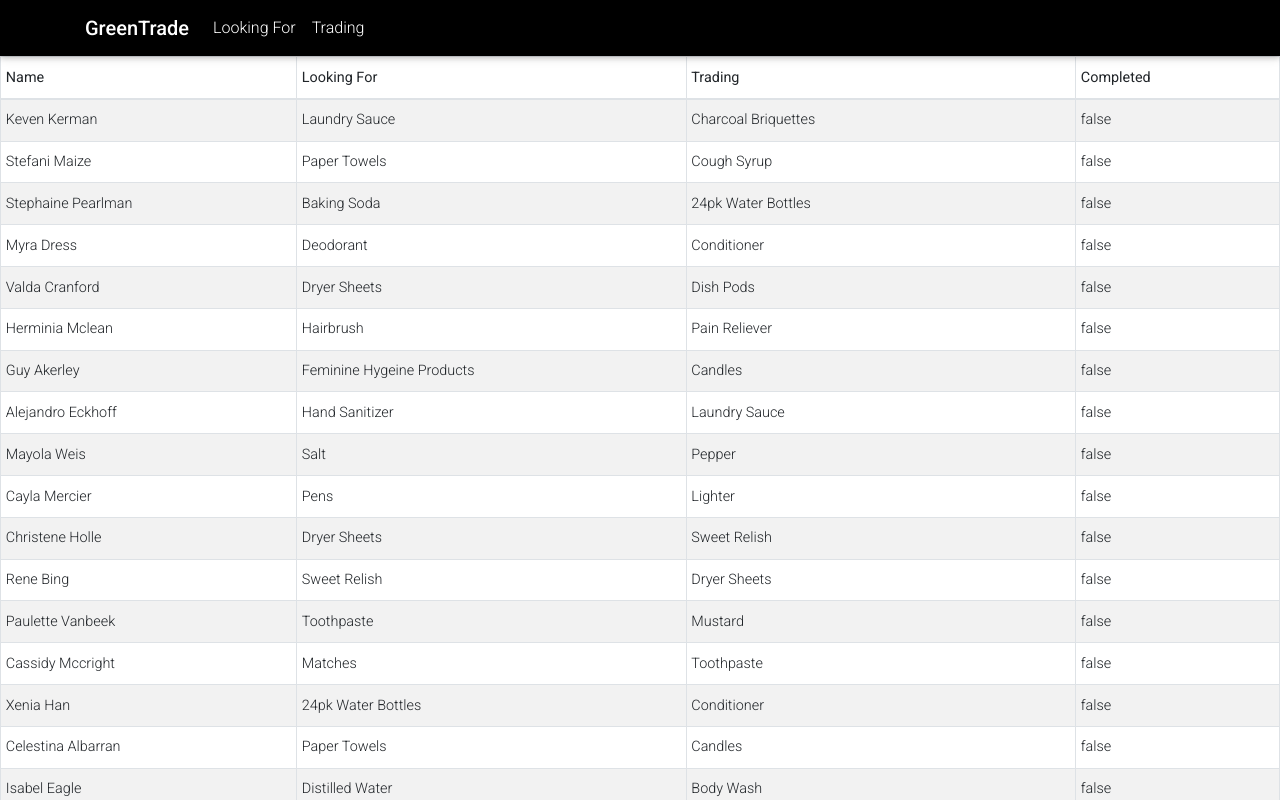
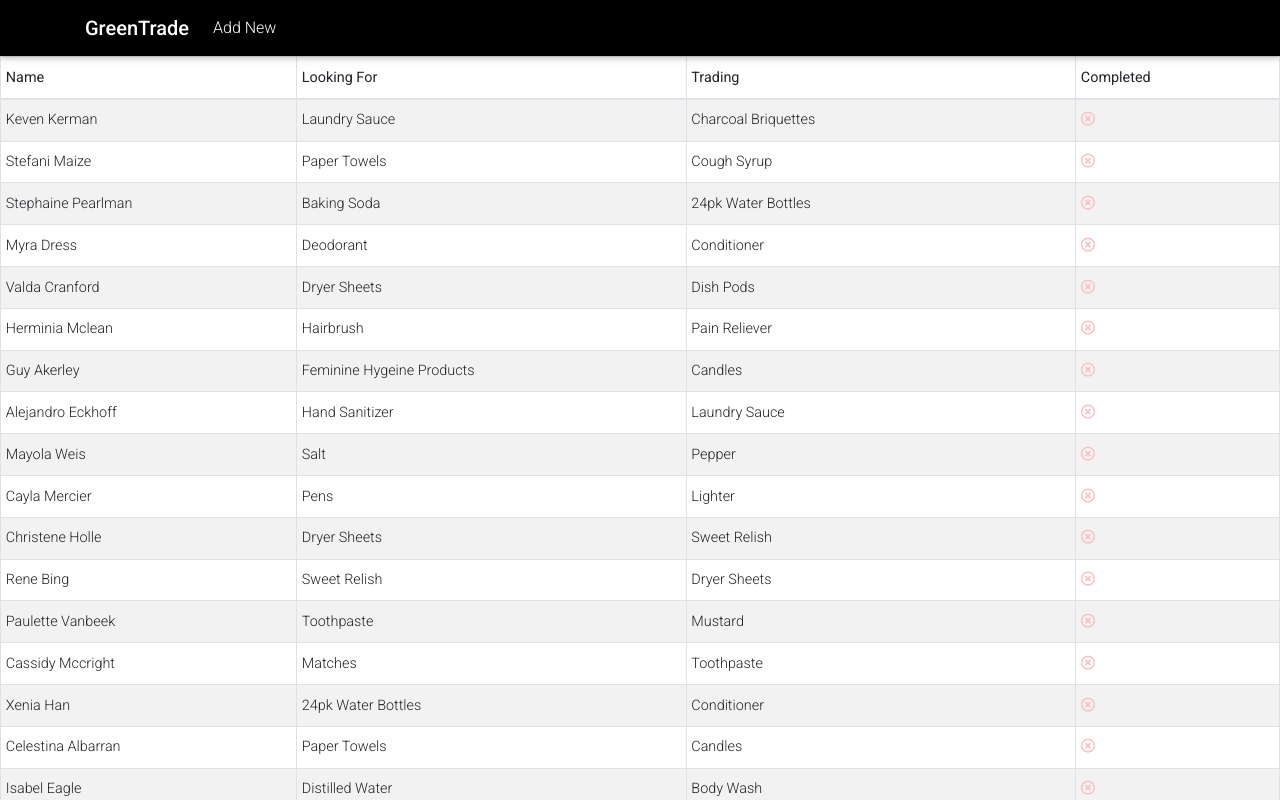
Before and after one commit to swstegall/green-trade, a React (Create React App) app in the folder frontend/: page / in a window 1280 px wide. Shown: the top 800 px of the page. Built offline with nearby package versions, Linux system fonts and the light colour scheme.

Commit message:
all this stuff

```diff
--- a/frontend/src/App.tsx
+++ b/frontend/src/App.tsx
@@ -1,8 +1,7 @@
 import React, { Component } from "react";
 import { Navbar } from "./components/navbar/navbar";
 import { Body } from "./components/body/body";
-import { LookingForCard } from "./components/cards/lookingForCard";
-import { TradingCard } from "./components/cards/tradingCard";
+import { AddNewCard } from "./components/cards/addNewCard";
 import items from "./defaultItems.json";
 
 class App extends Component<
@@ -10,8 +9,7 @@ class App extends Component<
   {
     collapse: boolean;
     isWideEnough: boolean;
-    lookingForActive: boolean;
-    tradingActive: boolean;
+    addNewActive: boolean;
     items: any;
   }
 > {
@@ -20,30 +18,15 @@ class App extends Component<
     this.state = {
       collapse: false,
       isWideEnough: false,
-      lookingForActive: false,
-      tradingActive: false,
+      addNewActive: false,
       items,
     };
-    this.viewListings = this.viewListings.bind(this);
-    this.lookingFor = this.lookingFor.bind(this);
-    this.trading = this.trading.bind(this);
+    this.addNew = this.addNew.bind(this);
   }
 
-  viewListings = () => {
-    console.log("view listings has been clicked");
-  };
-
-  lookingFor = () => {
-    console.log("looking for has been clicked");
+  addNew = () => {
     this.setState({
-      lookingForActive: !this.state.lookingForActive,
-    });
-  };
-
-  trading = () => {
-    console.log("trading has been clicked");
-    this.setState({
-      tradingActive: !this.state.tradingActive,
+      addNewActive: !this.state.addNewActive,
     });
   };
 
@@ -53,18 +36,13 @@ class App extends Component<
         <Navbar
           collapse={this.state.collapse}
           isWideEnough={this.state.isWideEnough}
-          viewListings={this.viewListings}
-          lookingFor={this.lookingFor}
-          trading={this.trading}
+          addNew={this.addNew}
         />
         <Body items={this.state.items}/>
-        <LookingForCard
-          lookingForActive={this.state.lookingForActive}
-          lookingFor={this.lookingFor}
-        />
-        <TradingCard
-          tradingActive={this.state.tradingActive}
-          trading={this.trading}
+        <AddNewCard
+          addNewActive={this.state.addNewActive}
+          items={this.state.items}
+          addNew={this.addNew}
         />
       </>
     );
--- a/frontend/src/components/body/body.tsx
+++ b/frontend/src/components/body/body.tsx
@@ -15,14 +15,17 @@ export class Body extends Component<
   componentDidMount() {
     if (this.props.items.length !== 0) {
       const arr: any = Object.values(this.props.items)[0];
-      console.log(arr);
       const tempRows = arr.map((item: any, index: number) => {
         return (
           <tr key={index}>
             <td>{item.name}</td>
             <td>{item.lookingFor}</td>
             <td>{item.trading}</td>
-            <td>{`${item.completed}`}</td>
+            <td>
+              {item.completed ?
+              <i style={{color: "#BBFFBB"}} className={"fas fa-check"}></i> :
+              <i style={{color: "#FFBBBB"}} className={"far fa-times-circle"}></i>}
+            </td>
           </tr>
         );
       });
@@ -30,7 +33,6 @@ export class Body extends Component<
         tableItems: tempRows,
         loading: false,
       });
-      console.log(this.state.tableItems);
     }
   }
 
--- a/frontend/src/components/cards/lookingForCard.tsx
+++ b/frontend/src/components/cards/addNewCard.tsx
@@ -8,24 +8,25 @@ import {
   MDBModalFooter,
 } from "mdbreact";
 
-export class LookingForCard extends Component<
-  { lookingForActive: boolean, lookingFor: any },
+export class AddNewCard extends Component<
+  { addNewActive: boolean, items: any, addNew: any },
   {}
 > {
   constructor(props: any) {
     super(props);
+    console.log(this.props.items.items);
   }
 
   render() {
     return (
       <MDBContainer>
-      <MDBModal isOpen={this.props.lookingForActive} toggle={this.props.lookingFor} centered>
-        <MDBModalHeader toggle={this.props.lookingFor}>LookingForCard</MDBModalHeader>
+      <MDBModal isOpen={this.props.addNewActive} toggle={this.props.addNew} centered>
+        <MDBModalHeader toggle={this.props.addNew}>AddNewCard</MDBModalHeader>
         <MDBModalBody>
           (...)
         </MDBModalBody>
         <MDBModalFooter>
-          <MDBBtn color="secondary" onClick={this.props.lookingFor}>Close</MDBBtn>
+          <MDBBtn color="secondary" onClick={this.props.addNew}>Close</MDBBtn>
           <MDBBtn color="primary">Save changes</MDBBtn>
         </MDBModalFooter>
       </MDBModal>
--- a/frontend/src/components/navbar/navbar.tsx
+++ b/frontend/src/components/navbar/navbar.tsx
@@ -15,9 +15,7 @@ export class Navbar extends Component<
   {
     collapse: boolean;
     isWideEnough: boolean;
-    viewListings: any;
-    lookingFor: any;
-    trading: any;
+    addNew: any;
   },
   {}
 > {
@@ -37,11 +35,8 @@ export class Navbar extends Component<
               <MDBNavbarToggler />
               <MDBCollapse isOpen={this.props.collapse} navbar>
                 <MDBNavbarNav left>
-                  <MDBNavItem onClick={this.props.lookingFor}>
-                    <MDBNavLink to="#">Looking For</MDBNavLink>
-                  </MDBNavItem>
-                  <MDBNavItem onClick={this.props.trading}>
-                    <MDBNavLink to="#">Trading</MDBNavLink>
+                  <MDBNavItem onClick={this.props.addNew}>
+                    <MDBNavLink to="#">Add New</MDBNavLink>
                   </MDBNavItem>
                 </MDBNavbarNav>
               </MDBCollapse>
```
